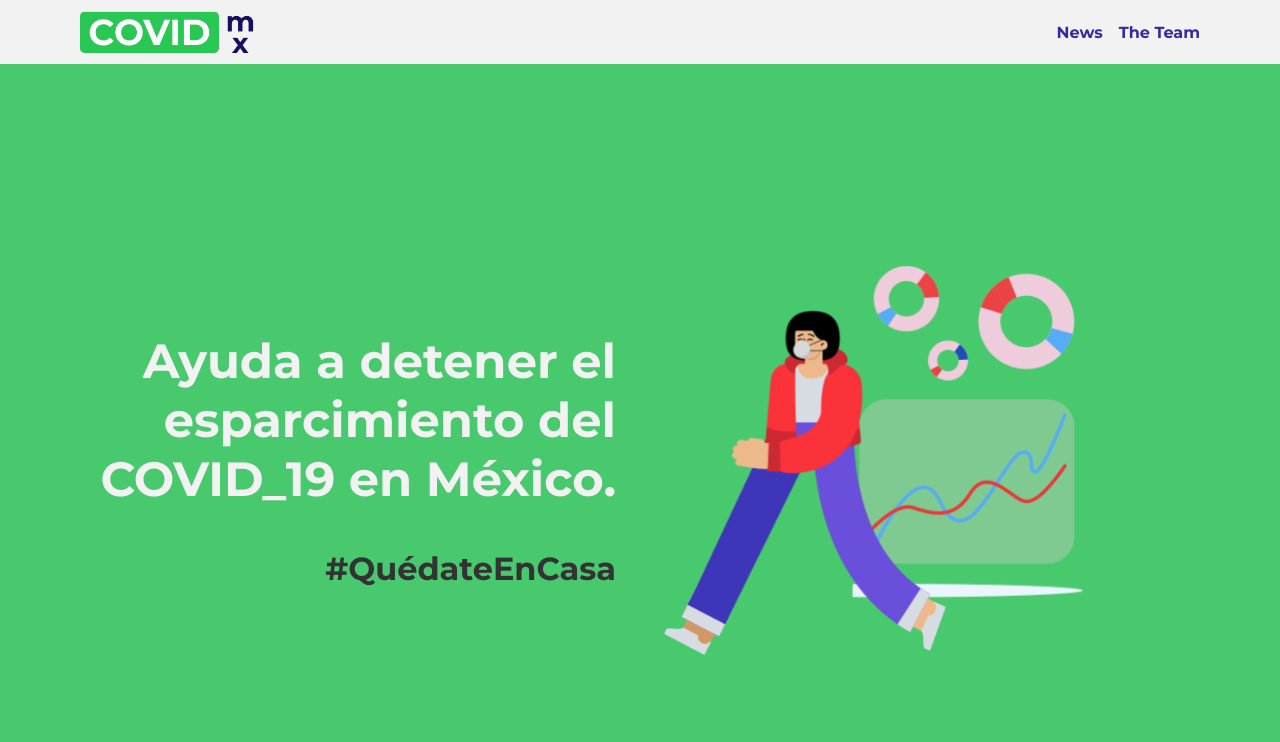
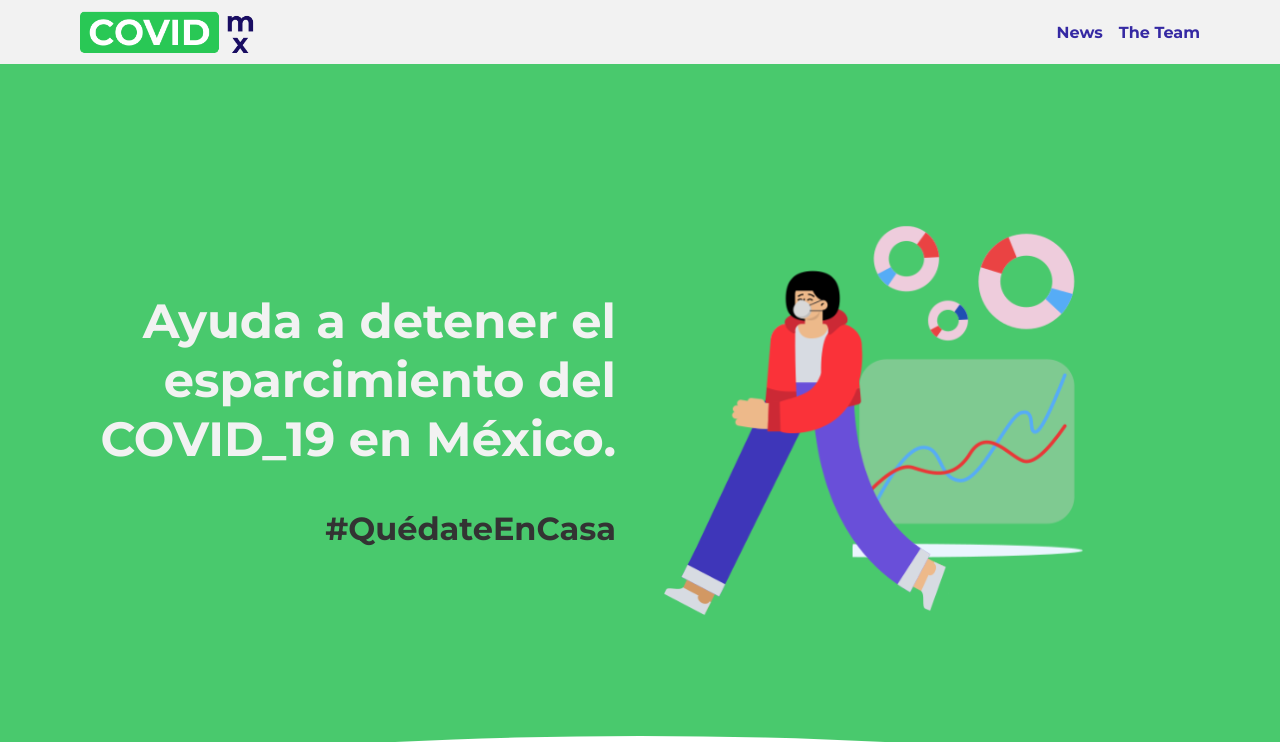
Before and after one commit to CovidMx/CovidMX-frontend, a React app: page / in a window 1280 px wide. Shown: the top 742 px of the page. Built offline with nearby package versions, Linux system fonts and the light colour scheme.

Commit message:
fix height background an background::after

```diff
--- a/src/assets/styles/components/Hero.scss
+++ b/src/assets/styles/components/Hero.scss
@@ -8,7 +8,7 @@
 .Hero__background {
     background-color: $primary-color;
     color: $ligth-color;
-    height: 110vh;
+    height: 100vh;
     width: inherit;
     display: flex;
     justify-content: center;
@@ -26,7 +26,7 @@
     bottom: 0;
     width: 100%;
     background: white;
-    height: 15%;
+    height: 10%;
 }
 
 .Hero__content {
```
